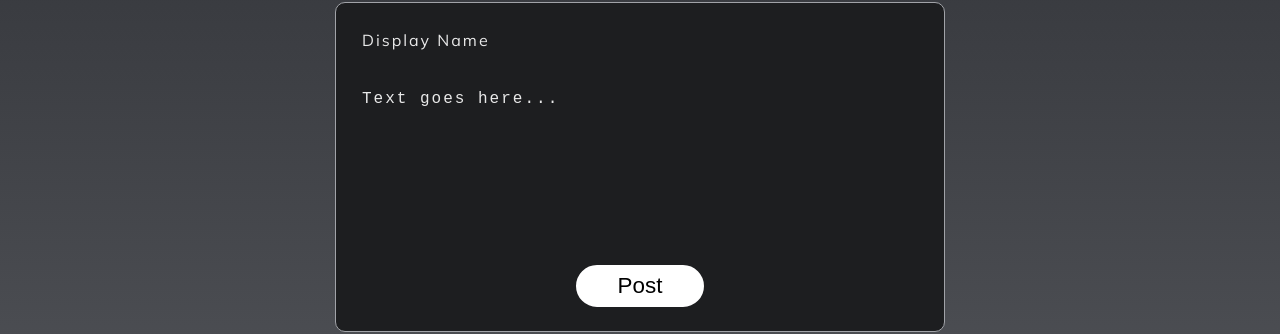
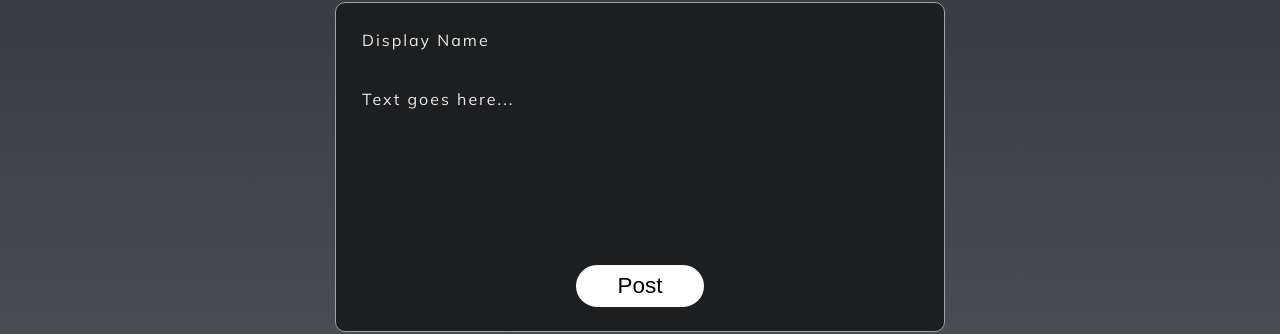
Before and after one commit to OtherLinux/ForeverPost, an Angular app: page /post in a window 1280 px wide. Shown: the part 174-508 px from the top of the page. Built offline with nearby package versions, Linux system fonts and the light colour scheme; no server answers.

Commit message:
Added colour names

```diff
--- a/src/app/Pages/posts/Components/post-creation/post-creation.component.css
+++ b/src/app/Pages/posts/Components/post-creation/post-creation.component.css
@@ -28,7 +28,7 @@
     input {
       position: relative;
       height: 1.5rem;
-      width: 18rem;
+      width: 100%;
 
       background: none;
       font-family: 'Mulish', sans-serif;
@@ -53,6 +53,7 @@
       margin-top: 12px;
       width: 100%;
       height: 60%;
+      font-family: 'Mulish', sans-serif;
 
       font-weight: 400;
       line-height: 1.5rem;
@@ -62,6 +63,17 @@
       outline: none;
       /*border: #a1a3a8 solid 1px;*/
       border: none;
+    }
+    textarea::-webkit-scrollbar {
+      background: transparent;
+      width: 7px;
+    }
+    textarea::-webkit-scrollbar-track {
+      background: transparent;
+    }
+    textarea::-webkit-scrollbar-thumb {
+      background: lightgray;
+      border-radius: 10px;
     }
   }
 
--- a/src/app/Pages/posts/Components/post/post.component.html
+++ b/src/app/Pages/posts/Components/post/post.component.html
@@ -3,13 +3,13 @@
   <div class="shadow-lg bg-black">
     <article>
       <span (focus)="onFormInteraction(1)" (focusout)="onFormInteraction(-1)"
-          class="DisplayName"> {{ postData.displayName }}</span>
+          class="DisplayName" [style]="style_tag"> {{ postData.displayName }}</span>
       <span class="PostId">ID: {{postData.id}}</span>
 
     </article>
     <br class="PostLineBreak">
     <p (focus)="onFormInteraction(1)" (focusout)="onFormInteraction(-1)"
-          class="MessageContents" [textContent]="postData.message"> </p>
+          class="MessageContents" [textContent]="postData.message" > </p>
     <br>
     <span class="CreationDate">Created on: {{postData.creationDate.toDateString()}}</span>
   </div>
--- a/src/app/Pages/posts/Components/post/post.component.ts
+++ b/src/app/Pages/posts/Components/post/post.component.ts
@@ -1,6 +1,7 @@
-import {Component, Input} from '@angular/core';
+import {Component, Input, Sanitizer, SimpleChanges} from '@angular/core';
 import {FormControl, FormGroup, ReactiveFormsModule, Validators} from '@angular/forms';
 import {PostData} from '../../../../post-data';
+
 @Component({
   selector: 'app-post',
   imports: [
@@ -10,13 +11,44 @@ import {PostData} from '../../../../post-data';
   styleUrl: './post.component.css'
 })
 export class PostComponent {
-  @Input() postData!:PostData;
+  @Input() postData!: PostData;
 
   isExpanded = false;
   holders = 0;
+  colors: string[] = [
+  '#FF6B6B', // Soft Red
+  '#FFD93D', // Bright Yellow
+  '#6BCB77', // Mint Green
+  '#4D96FF', // Vivid Blue
+  '#FF6FF2', // Neon Pink
+  '#FF914D', // Orange
+  '#845EC2', // Purple
+  '#00C9A7', // Aqua
+  '#FFC75F', // Light Gold
+  '#FF5E78', // Watermelon
+  '#2C73D2', // Royal Blue
+  '#00B8A9', // Teal
+  '#FF9671', // Peach
+  '#C34A36', // Terra Cotta
+  '#D65DB1', // Orchid
+  '#9B5DE5', // Violet
+  '#00F5D4', // Electric Aqua
+  '#F9F871', // Lemon Yellow
+  '#FF3F00', // Flame
+  '#58D68D', // Spring Green
+];
 
-  onFormInteraction(add:number) {
-    this.holders+=add;
+  ngOnChanges(changes: SimpleChanges) {
+    if (changes['postData']) {
+      this.style_tag = "color:" + this.colors[Math.abs(this.postData.id) % this.colors.length];
+    }
+  }
+
+  public style_tag = "";
+
+
+  onFormInteraction(add: number) {
+    this.holders += add;
     this.isExpanded = this.holders > 0;
     this.isExpanded = false;
   };
```
